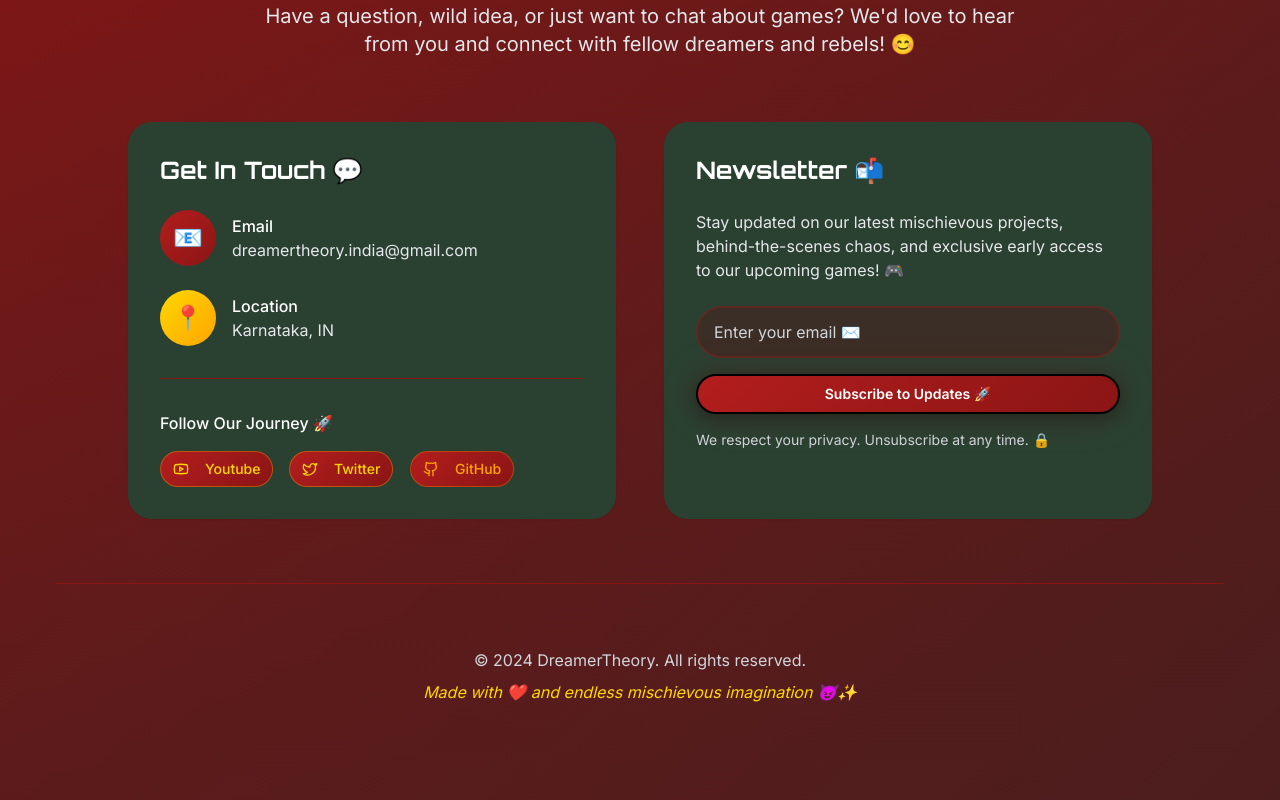
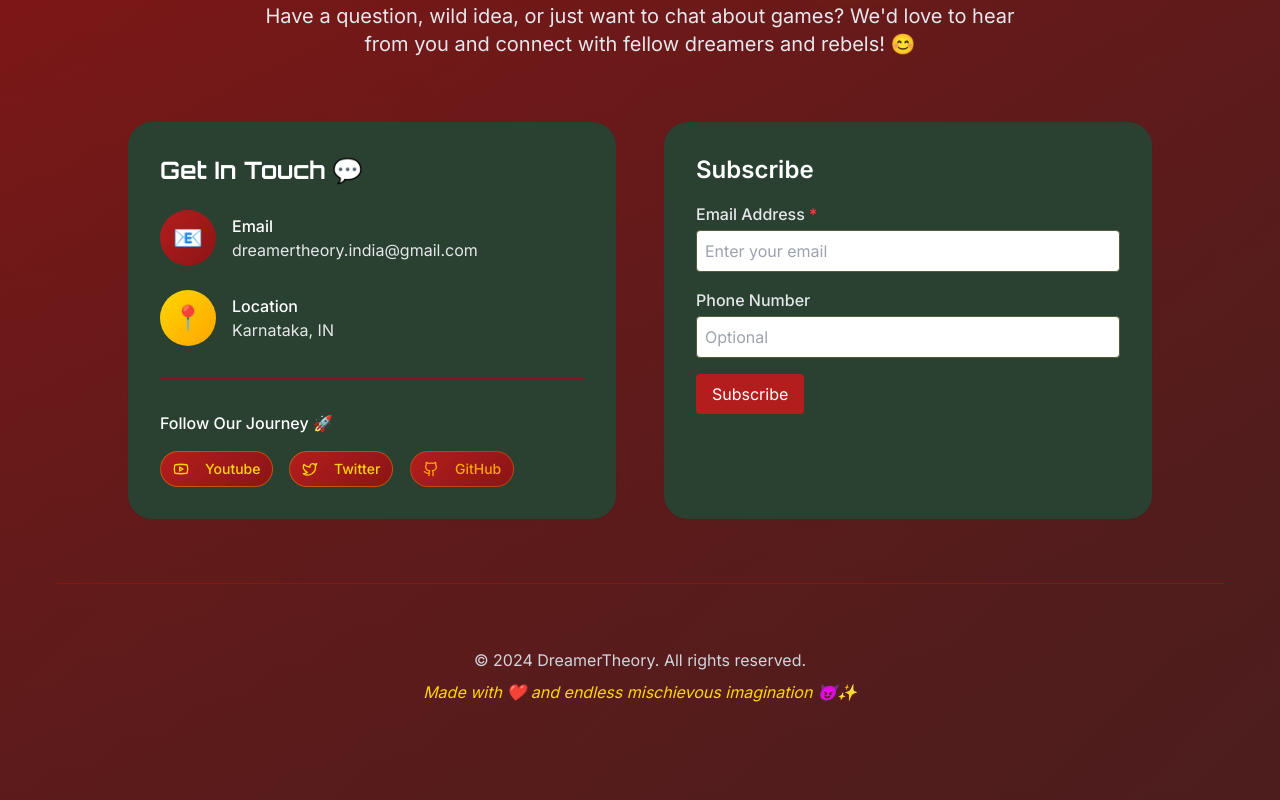
Before and after one commit to DreamerTheory/DreamerTheory.github.io, a React (Vite) app: page / in a window 1280 px wide. Shown: the part 2802-3602 px from the top of the page. Built offline with nearby package versions, Linux system fonts and the light colour scheme.

Commit message:
add mailchimp integration

```diff
--- a/index.html
+++ b/index.html
@@ -23,8 +23,6 @@
   <meta name="twitter:image"
     content="https://github.com/RahulLinganagoudra/MediaResources/blob/main/LOGO3.png?raw=true" />
 
-  <script
-    id="mcjs">!function (c, h, i, m, p) { m = c.createElement(h), p = c.getElementsByTagName(h)[0], m.async = 1, m.src = i, p.parentNode.insertBefore(m, p) }(document, "script", "https://chimpstatic.com/mcjs-connected/js/users/c677225c1bf89b6b1dc9de5fe/21b366d11dbf95e53d7f55a14.js");</script>
   <link rel="stylesheet"
     href="https://fonts.googleapis.com/css2?family=Orbitron:wght@400;700;900&family=Inter:wght@300;400;500;600&display=swap">
 </head>
--- a/src/components/ContactSection.tsx
+++ b/src/components/ContactSection.tsx
@@ -1,23 +1,26 @@
-
-import { Button } from '@/components/ui/button';
-import { Card, CardContent } from '@/components/ui/card';
-import { Mail, Github, Twitter, MapPin, Youtube } from 'lucide-react';
+import { Button } from "@/components/ui/button";
+import { Card, CardContent } from "@/components/ui/card";
+import { Github, Twitter, Youtube } from "lucide-react";
 
 export const ContactSection = () => {
   return (
-    <section id="contact" className="py-24 px-6 bg-gradient-to-t from-devil-red-darker/50 to-transparent">
+    <section
+      id="contact"
+      className="py-24 px-6 bg-gradient-to-t from-devil-red-darker/50 to-transparent"
+    >
       <div className="container mx-auto max-w-7xl">
         <div className="text-center mb-16">
           <h2 className="text-5xl font-orbitron font-bold text-white mb-6 glow-text">
             Connect With Us 📞✨
           </h2>
           <p className="text-xl text-gray-200 max-w-3xl mx-auto">
-            Have a question, wild idea, or just want to chat about games?
-            We'd love to hear from you and connect with fellow dreamers and rebels! 😊
+            Have a question, wild idea, or just want to chat about games? We&apos;d
+            love to hear from you and connect with fellow dreamers and rebels! 😊
           </p>
         </div>
 
         <div className="grid grid-cols-1 md:grid-cols-2 gap-12 max-w-5xl mx-auto">
+          {/* Contact Info Card */}
           <Card className="glass-card border-0 rounded-3xl devil-shadow">
             <CardContent className="p-8">
               <h3 className="text-2xl font-orbitron font-bold text-white mb-6">
@@ -47,13 +50,20 @@ export const ContactSection = () => {
               </div>
 
               <div className="mt-8 pt-8 border-t border-devil-red-dark">
-                <p className="text-white font-medium mb-4">Follow Our Journey 🚀</p>
+                <p className="text-white font-medium mb-4">
+                  Follow Our Journey 🚀
+                </p>
                 <div className="flex space-x-4">
                   <Button
                     variant="outline"
                     size="sm"
                     className="border-devil-gold/30 hover:border-devil-gold/50 text-devil-gold hover:text-white rounded-full mischief-button"
-                    onClick={() => window.open('https://www.youtube.com/@DreamerTheoryIndia', '_blank')}
+                    onClick={() =>
+                      window.open(
+                        "https://www.youtube.com/@DreamerTheoryIndia",
+                        "_blank"
+                      )
+                    }
                   >
                     <Youtube size={16} className="mr-2" />
                     Youtube
@@ -62,7 +72,9 @@ export const ContactSection = () => {
                     variant="outline"
                     size="sm"
                     className="border-devil-gold/30 hover:border-devil-gold/50 text-devil-gold hover:text-white rounded-full mischief-button"
-                    onClick={() => window.open('https://x.com/Linganagou6097', '_blank')}
+                    onClick={() =>
+                      window.open("https://x.com/Linganagou6097", "_blank")
+                    }
                   >
                     <Twitter size={16} className="mr-2" />
                     Twitter
@@ -71,7 +83,9 @@ export const ContactSection = () => {
                     variant="outline"
                     size="sm"
                     className="border-devil-orange/30 hover:border-devil-orange/50 text-devil-orange hover:text-white rounded-full mischief-button"
-                    onClick={() => window.open('https://github.com/DreamerTheory', '_blank')}
+                    onClick={() =>
+                      window.open("https://github.com/DreamerTheory", "_blank")
+                    }
                   >
                     <Github size={16} className="mr-2" />
                     GitHub
@@ -81,34 +95,74 @@ export const ContactSection = () => {
             </CardContent>
           </Card>
 
+          {/* Mailchimp Subscribe Form */}
           <Card className="glass-card border-0 rounded-3xl devil-shadow">
             <CardContent className="p-8">
-              <h3 className="text-2xl font-orbitron font-bold text-white mb-6">
-                Newsletter 📬
-              </h3>
+              <form
+                action="https://dreamertheory.us1.list-manage.com/subscribe/post?u=c677225c1bf89b6b1dc9de5fe&amp;id=7a8c98eab1&amp;f_id=00f1f5e5f0"
+                method="post"
+                target="_blank"
+                noValidate
+                className="space-y-4"
+              >
+                <h2 className="text-2xl font-semibold text-white">Subscribe</h2>
 
-              <p className="text-gray-200 mb-6">
-                Stay updated on our latest mischievous projects, behind-the-scenes chaos,
-                and exclusive early access to our upcoming games! 🎮
-              </p>
+                {/* Email */}
+                <div className="flex flex-col">
+                  <label
+                    htmlFor="mce-EMAIL"
+                    className="mb-1 font-medium text-gray-200"
+                  >
+                    Email Address <span className="text-red-500">*</span>
+                  </label>
+                  <input
+                    type="email"
+                    name="EMAIL"
+                    id="mce-EMAIL"
+                    required
+                    className="border p-2 rounded text-black"
+                    placeholder="Enter your email"
+                  />
+                </div>
 
-              <div className="space-y-4">
-                <input
-                  type="email"
-                  placeholder="Enter your email ✉️"
-                  className="w-full px-4 py-3 bg-devil-red-darker/50 border-2 border-devil-red/30 rounded-full text-white placeholder-gray-300 focus:outline-none focus:border-devil-gold/50 transition-colors"
-                />
-                <Button
-                  onClick={() => window.open('mailto:dreamertheory.india@gmail.com', '_blank')}
-                  className="w-full mischief-button text-white font-bold py-4 rounded-full hover:scale-105 transition-all duration-300 devil-shadow"
+                {/* Phone */}
+                <div className="flex flex-col">
+                  <label
+                    htmlFor="mce-PHONE"
+                    className="mb-1 font-medium text-gray-200"
+                  >
+                    Phone Number
+                  </label>
+                  <input
+                    type="text"
+                    name="PHONE"
+                    id="mce-PHONE"
+                    className="border p-2 rounded text-black"
+                    placeholder="Optional"
+                  />
+                </div>
+
+                {/* Anti-bot field (hidden) */}
+                <div
+                  style={{ position: "absolute", left: "-5000px" }}
+                  aria-hidden="true"
                 >
-                  Subscribe to Updates 🚀
-                </Button>
-              </div>
+                  <input
+                    type="text"
+                    name="b_c677225c1bf89b6b1dc9de5fe_7a8c98eab1"
+                    tabIndex={-1}
+                    defaultValue=""
+                  />
+                </div>
 
-              <p className="text-gray-300 text-sm mt-4">
-                We respect your privacy. Unsubscribe at any time. 🔒
-              </p>
+                {/* Submit */}
+                <button
+                  type="submit"
+                  className="bg-devil-red text-white px-4 py-2 rounded hover:bg-devil-red-dark transition"
+                >
+                  Subscribe
+                </button>
+              </form>
             </CardContent>
           </Card>
         </div>
```
